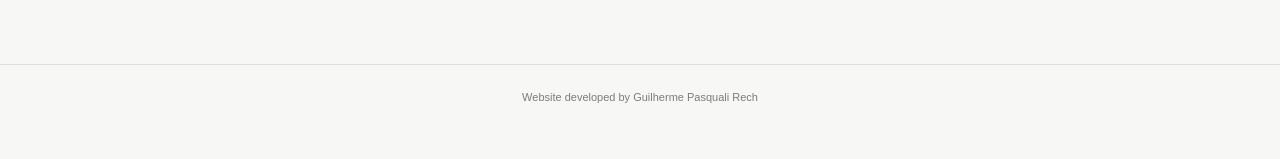
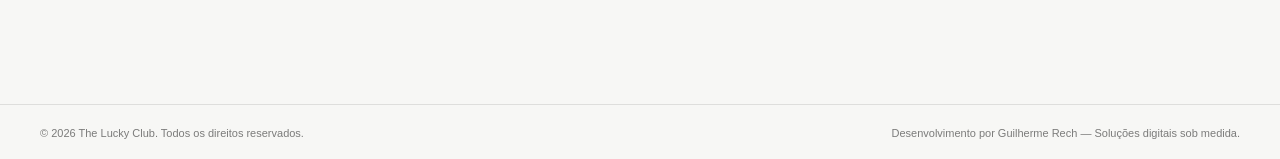
Before and after one commit to guilhermeprech/the-lucky-club-site, a Next.js app in the folder web/: page / in a window 1280 px wide. Shown: the part 1318-1477 px from the top of the page. Before the commit the page ends 1448 px from the top, so only its background shows below. Built offline with nearby package versions, Linux system fonts and the light colour scheme; no server answers.

Commit message:
Final Launch V1.0

```diff
--- a/web/app/about/page.tsx
+++ b/web/app/about/page.tsx
@@ -22,7 +22,7 @@ export default function AboutPage() {
 
           <div className="order-2">
             <h1 className="mt-4 max-w-[420px] text-4xl leading-[1] tracking-[-0.05em] md:text-6xl">
-              Uma forma mais sutil de descobrir o luxo.
+              Welcome to the club!
             </h1>
 
             <div className="mt-8 max-w-[720px] text-[15px] leading-8 text-black/66">
--- a/web/app/layout.tsx
+++ b/web/app/layout.tsx
@@ -1,5 +1,36 @@
 import localFont from "next/font/local";
 import "./globals.css";
+import type { Metadata } from "next";
+
+export const metadata: Metadata = {
+  title: "The Lucky Club",
+  description: "Second hand premium fashion",
+  metadataBase: new URL("https://theluckyclub.com.br"),
+
+  verification: {
+    google: "c8YmN8aFY_j-3wFfcRgEjrCayBiJfkuY0g8NCC2sM0s",
+  },
+
+  openGraph: {
+    title: "The Lucky Club",
+    description: "Second hand premium fashion",
+    url: "https://theluckyclub.com.br",
+    siteName: "The Lucky Club",
+    images: [
+      {
+        url: "/og-image.png",
+        width: 1200,
+        height: 630,
+      },
+    ],
+    locale: "pt_BR",
+    type: "website",
+  },
+
+  icons: {
+    icon: "/icon.png",
+  },
+};
 
 const perandory = localFont({
   src: [
--- a/web/components/Footer.tsx
+++ b/web/components/Footer.tsx
@@ -58,7 +58,10 @@ export default function Footer() {
               </a>
             </li>
             <li>
-              <a href="luckyfindsclub@gmail.com" className="hover:underline">
+            <a
+              href="mailto:luckyfindsclub@gmail.com?subject=Contato%20The%20Lucky%20Club"
+              className="hover:underline"
+            >
               Email
             </a>
             </li>
@@ -77,15 +80,23 @@ export default function Footer() {
       </div>
 
       {/* Desenvolvedor */}
-      <div className="border-t border-black/10 py-6 text-center text-[11px] text-black/50">
-        Website developed by{" "}
+      <div className="border-t border-black/10 mt-10">
+        <div className="container-editorial py-5 flex flex-col md:flex-row md:items-center md:justify-between text-[11px] text-black/50">
+
+          <span>
+            © {new Date().getFullYear()} The Lucky Club. Todos os direitos reservados.
+          </span>
+
           <a
             href="https://guilhermerech.com.br"
             target="_blank"
-          className="underline hover:text-black"
+            rel="noreferrer"
+            className="hover:text-black transition"
           >
-          Guilherme Pasquali Rech
+            Desenvolvimento por Guilherme Rech — Soluções digitais sob medida.
           </a>
+
+        </div>
       </div>
     </footer>
   );
```
Also changed, not shown: web/public/og-image.png (added). Lines whose indentation alone changed are shown as unchanged.
